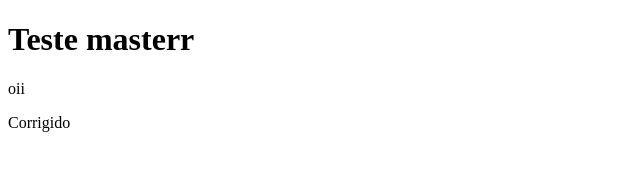
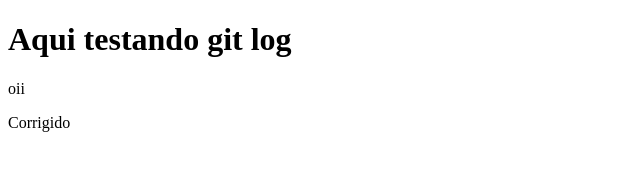
Before and after one commit to devpedrorocha/git-flow, a plain HTML site: page index.html in a window 1280 px wide. Shown: the whole page, without its empty margins (0-640 px from the left). Drawn offline with Linux system fonts and the light colour scheme.

```diff
--- a/index.html
+++ b/index.html
@@ -6,7 +6,7 @@
     <title>v0.0.1</title>
 </head>
 <body>
-    <h1>Teste masterr</h1>
+    <h1>Aqui testando git log</h1>
 
     <p>oii</p>
     <p>Corrigido</p>
```
